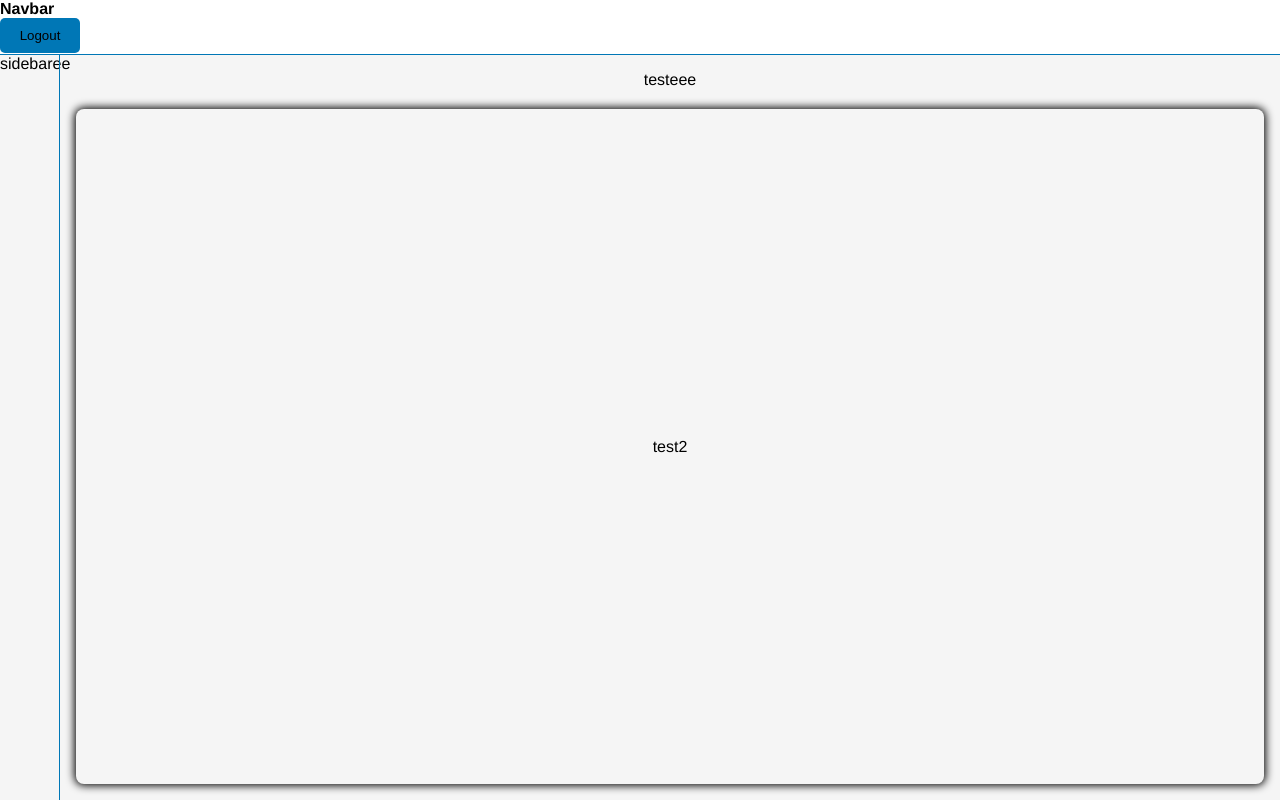
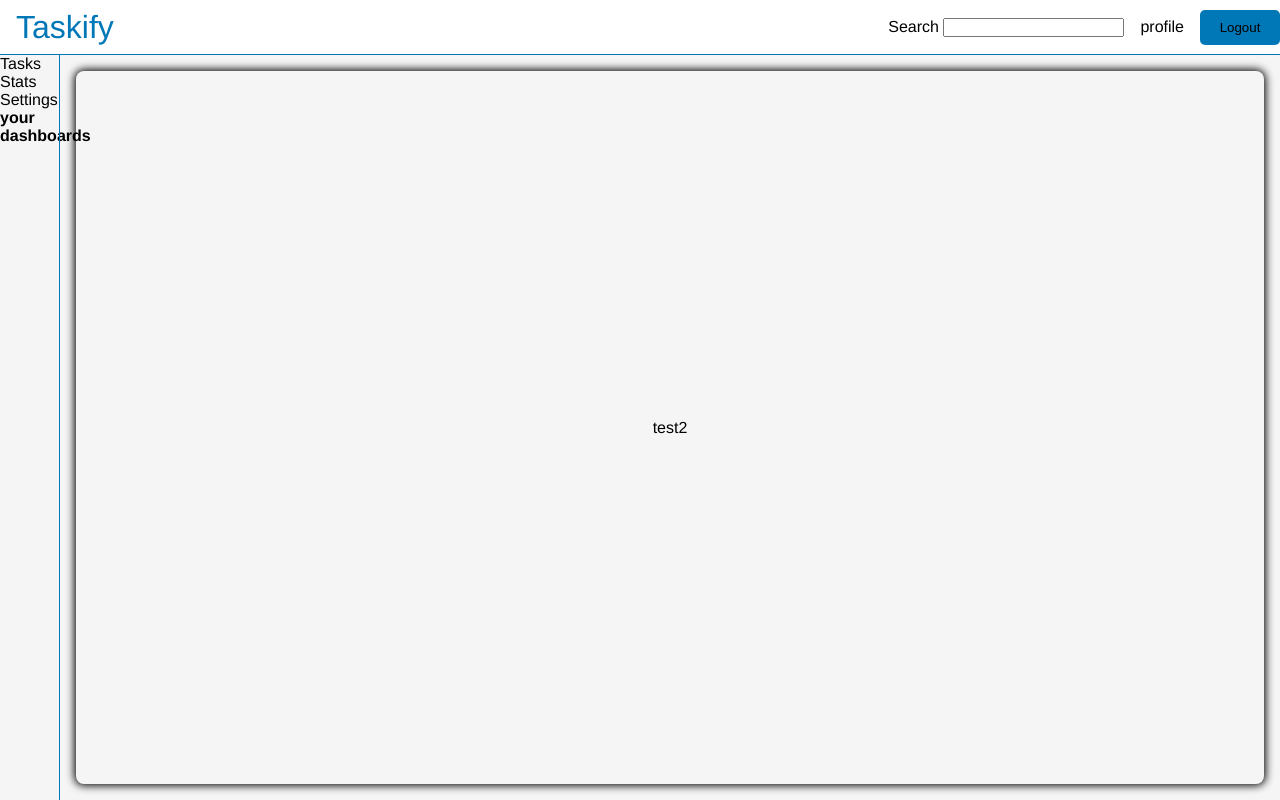
Before and after one commit to FilipAlberski/taskify, a React (Vite) app in the folder client/: page /dashboard in a window 1280 px wide. Built offline with nearby package versions, Linux system fonts and the light colour scheme; sample sign-in values are in the browser's storage.

Commit message:
adding test things

```diff
--- /dev/null
+++ b/client/src/components/DashboardPicker/DashboardPicker.jsx
@@ -0,0 +1,7 @@
+import React from "react";
+
+const DashboardPicker = () => {
+    return <div>DashboardPicker</div>;
+};
+
+export default DashboardPicker;
--- a/client/src/components/Logo/Logo.styled.js
+++ b/client/src/components/Logo/Logo.styled.js
@@ -1,8 +1,10 @@
 import styled from "styled-components";
 
 export const LogoContainer = styled.div`
-    height: 100%;
-    width: 100%;
     font-size: 2rem;
     color: ${(props) => props.theme.specialColor};
+    display: flex;
+    justify-content: center;
+    align-items: center;
+    padding: 1rem;
 `;
--- a/client/src/components/navbar/Navbar.jsx
+++ b/client/src/components/navbar/Navbar.jsx
@@ -1,11 +1,22 @@
 import React from "react";
 import { NavbarContainer } from "./Navbar.styled";
 import LogoutButton from "../LogoutButton/LogoutButton";
+import Logo from "../Logo/Logo";
+import { useNavigate } from "react-router-dom";
 const Navbar = () => {
+    const navigate = useNavigate();
     return (
         <NavbarContainer>
-            <h4>Navbar</h4>
-            <LogoutButton />
+            <div className="leftSide">
+                <Logo />
+            </div>
+            <div className="rightSide">
+                <p>
+                    Search <input></input>
+                </p>
+                <p>profile</p>
+                <LogoutButton />
+            </div>
         </NavbarContainer>
     );
 };
--- a/client/src/components/navbar/Navbar.styled.js
+++ b/client/src/components/navbar/Navbar.styled.js
@@ -2,10 +2,25 @@ import styled from "styled-components";
 
 export const NavbarContainer = styled.div`
     display: flex;
-    flex-direction: column;
+    flex-direction: row;
+    justify-content: space-between;
+    align-items: center;
     height: 55px;
 
     width: 100%;
     background-color: ${(props) => props.theme.background2};
     border-bottom: 1.5px ${(props) => props.theme.specialColor} solid;
+    .leftSide {
+        display: flex;
+        flex-direction: row;
+        justify-content: space-between;
+        align-items: center;
+    }
+    .rightSide {
+        display: flex;
+        flex-direction: row;
+        justify-content: space-between;
+        align-items: center;
+        gap: 1rem;
+    }
 `;
--- a/client/src/components/sidebar/Sidebar.jsx
+++ b/client/src/components/sidebar/Sidebar.jsx
@@ -2,8 +2,10 @@ import React, { useState, useEffect } from "react";
 import { SidebarContainer } from "./Sidebar.styled";
 import { useSelector, useDispatch } from "react-redux";
 import { SET_SIDEBAR_WIDTH } from "../../redux/slices/appSlice";
+import { useNavigate } from "react-router-dom";
 
 const SmallSidebar = () => {
+    const navigate = useNavigate();
     const dispatch = useDispatch();
 
     const sidebarWidth = useSelector(
@@ -24,7 +26,32 @@ const SmallSidebar = () => {
 
     return (
         <SidebarContainer sidebarWidth={sidebarWidth}>
-            <div className="sidebar">sidebaree</div>
+            <div
+                className="sidebar-item"
+                onClick={() => {
+                    navigate("/dashboard");
+                }}
+            >
+                Tasks
+            </div>
+            <div
+                className="sidebar-item"
+                onClick={() => {
+                    navigate("/dashboard/stats");
+                }}
+            >
+                Stats
+            </div>
+            <div
+                className="sidebar-item"
+                onClick={() => {
+                    navigate("/dashboard/settings");
+                }}
+            >
+                Settings
+            </div>
+            <h4>your dashboards</h4>
+
             <div
                 className="sidebar-resizer"
                 onMouseDown={() => {
--- a/client/src/components/sidebar/Sidebar.styled.js
+++ b/client/src/components/sidebar/Sidebar.styled.js
@@ -9,6 +9,8 @@ export const SidebarContainer = styled.div`
 
     .sidebar {
         height: 100%;
+        width: 100%;
+        background-color: red;
     }
 
     .sidebar-resizer {
--- a/client/src/components/taskFilter/TaskFilter.styled.js
+++ b/client/src/components/taskFilter/TaskFilter.styled.js
@@ -1,8 +1,22 @@
 import styled from "styled-components";
 
 export const TaskFilterWrapper = styled.div`
+    padding-bottom: 1rem;
     display: flex;
-    justify-content: space-between;
+    flex-direction: row;
+    justify-content: center;
     align-items: center;
-    margin-bottom: 20px;
+
+    form {
+        display: flex;
+        flex-direction: row;
+        justify-content: space-between;
+        align-items: center;
+        .form-row {
+            display: flex;
+            flex-direction: column;
+            justify-content: space-between;
+            font-size: 14px;
+        }
+    }
 `;
--- a/client/src/components/taskFilter/taskFilter.jsx
+++ b/client/src/components/taskFilter/taskFilter.jsx
@@ -1,9 +1,40 @@
 import React from "react";
-
+import FormRow from "../formRow/FormRow";
 import { TaskFilterWrapper } from "./TaskFilter.styled";
+import { useState } from "react";
 
 const TaskFilter = () => {
-    return <TaskFilterWrapper>testeee</TaskFilterWrapper>;
+    const [advancedFilter, setAdvancedFilter] = useState(true);
+    return (
+        <TaskFilterWrapper>
+            <form>
+                <FormRow
+                    label="Task Name"
+                    type="text"
+                    name="taskName"
+                    labelText="Task Name: "
+                    placeholder="Task Name"
+                />
+                <FormRow
+                    label="Task Description"
+                    type="text"
+                    name="taskDescription"
+                    labelText="Task Description: "
+                    placeholder="Task Description"
+                />
+
+                {advancedFilter && (
+                    <FormRow
+                        label="Task Name"
+                        type="text"
+                        name="taskName"
+                        labelText="Task Name: "
+                        placeholder="Task Name"
+                    />
+                )}
+            </form>
+        </TaskFilterWrapper>
+    );
 };
 
 export default TaskFilter;
--- a/client/src/pages/dashboard/tasks/Tasks.jsx
+++ b/client/src/pages/dashboard/tasks/Tasks.jsx
@@ -1,14 +1,13 @@
 import React from "react";
 import { TasksContainer } from "./tasks.styled";
-import TaskFilter from "../../../components/taskFilter/TaskFilter";
+import DashboardPicker from "../../../components/DashboardPicker/DashboardPicker";
+
 import { DashboardMainContainer } from "../../../components/DashboardMain/DashboardMain.styled";
 
 const Tasks = () => {
     return (
         <DashboardMainContainer>
             <TasksContainer>
-                <TaskFilter />
-
                 <div className="tasks">test2</div>
             </TasksContainer>
         </DashboardMainContainer>
--- a/client/src/pages/register/Register.styled.js
+++ b/client/src/pages/register/Register.styled.js
@@ -38,7 +38,6 @@ export const RegisterContainer = styled.div`
         position: absolute;
         top: 0;
         left: 0;
-        padding: 1rem;
 
         width: 100%;
         display: flex;
```
